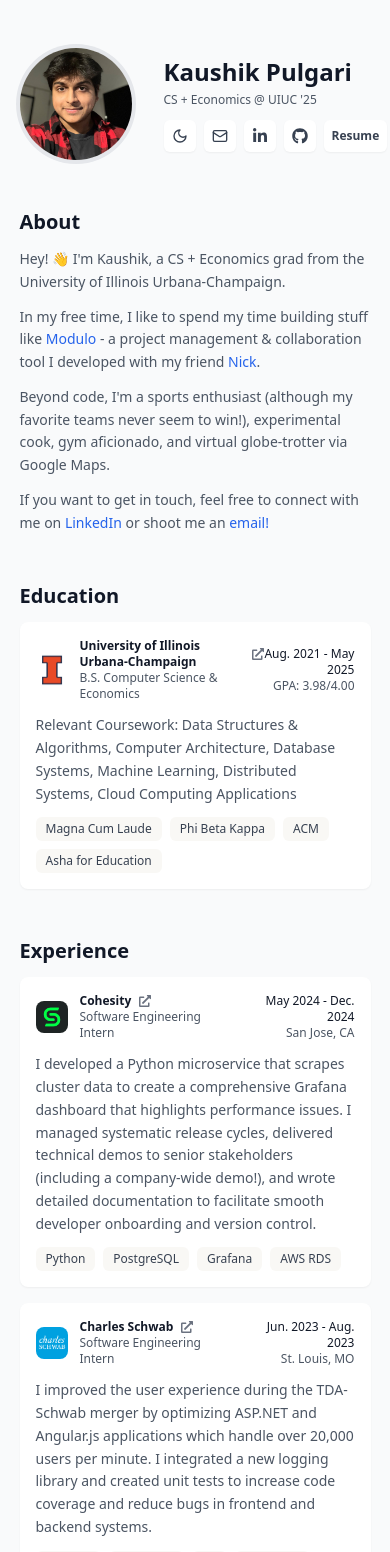
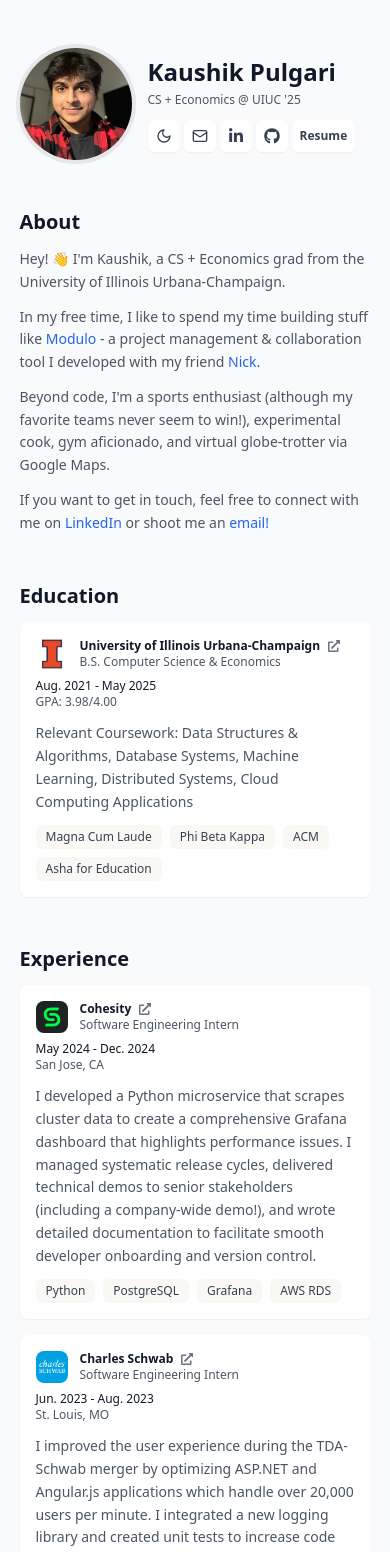
Before and after one commit to kpulgari/kpulgari.github.io, a React (Vite) app: page / in a window 390 px wide. Shown: the top 1552 px of the page. Built offline with nearby package versions, Linux system fonts and the light colour scheme.

Commit message:
UI Fixes pt2

```diff
--- a/src/page.jsx
+++ b/src/page.jsx
@@ -79,6 +79,7 @@ const projects = [
         <a
           href="https://kpulgari.com/magellan/"
           target="_blank"
+          rel="noopener noreferrer"
           className="hover:underline underline-offset-2"
         >
           <FaExternalLinkAlt className="w-3 h-3"></FaExternalLinkAlt>
@@ -97,6 +98,7 @@ const projects = [
         <a
           href="https://projectmodulo.com/"
           target="_blank"
+          rel="noopener noreferrer"
           className="hover:underline underline-offset-2"
         >
           <FaExternalLinkAlt className="w-3 h-3"></FaExternalLinkAlt>
@@ -115,6 +117,7 @@ const projects = [
         <a
           href="https://github.com/kpulgari/smart-shopper"
           target="_blank"
+          rel="noopener noreferrer"
           className="hover:underline underline-offset-2"
         >
           <FaGithub className="w-4 h-4"></FaGithub>
@@ -140,6 +143,7 @@ const projects = [
         <a
           href="https://github.com/kpulgari/ifi-terminal"
           target="_blank"
+          rel="noopener noreferrer"
           className="hover:underline underline-offset-2"
         >
           <FaGithub className="w-4 h-4"></FaGithub>
@@ -158,6 +162,7 @@ const projects = [
         <a
           href="https://github.com/kpulgari/linking-wikipedia-pages"
           target="_blank"
+          rel="noopener noreferrer"
           className="hover:underline underline-offset-2"
         >
           <FaGithub className="w-4 h-4"></FaGithub>
@@ -175,10 +180,11 @@ const Page = () => {
   return (
     <main className="flex flex-col items-center bg-gray-50 dark:bg-gray-900 min-h-screen">
       <section className="lg:w-1/2 md:w-3/4 w-[90%] mt-12">
-        <div className="w-full flex flex-row lg:justify-center md:justify-center justify-left items-center lg:space-x-10 md:space-x-10 space-x-8">
+        <div className="w-full flex flex-row lg:justify-center md:justify-center justify-left items-center space-x-4 md:space-x-8 lg:space-x-10">
           <img
             src={kpulgari}
             className="rounded-full lg:w-36 lg:h-36 md:w-36 md:h-36 w-28 h-28 ring-4 ring-gray-200 dark:ring-gray-800"
+            alt="Kaushik Pulgari"
           ></img>
           <div className="text-left space-y-3">
             <div className="space-y-1">
@@ -189,7 +195,7 @@ const Page = () => {
                 {"CS + Economics @ UIUC '25"}
               </p>
             </div>
-            <div className="flex flex-row items-center justify-left space-x-2">
+            <div className="flex flex-row items-center justify-left space-x-1 sm:space-x-2">
               <ThemeToggle></ThemeToggle>
               {buttons.map((button, index) => (
                 <a
@@ -228,6 +234,7 @@ const Page = () => {
                 <a
                   href="https://projectmodulo.com/"
                   target="_blank"
+                  rel="noopener noreferrer"
                   className="text-blue-600 dark:text-blue-400 hover:underline underline-offset-2 font-medium"
                 >
                   Modulo
@@ -238,6 +245,7 @@ const Page = () => {
                 <a
                   href="https://nicktrapp.com/"
                   target="_blank"
+                  rel="noopener noreferrer"
                   className="text-blue-600 dark:text-blue-400 hover:underline underline-offset-2 font-medium"
                 >
                   Nick
@@ -256,6 +264,7 @@ const Page = () => {
                 <a
                   href="http://linkedin.com/in/kpulgari/"
                   target="_blank"
+                  rel="noopener noreferrer"
                   className="text-blue-600 dark:text-blue-400 hover:underline underline-offset-2 font-medium"
                 >
                   LinkedIn
@@ -264,6 +273,7 @@ const Page = () => {
                 <a
                   href="mailto:kaushikpulgari@yahoo.com"
                   target="_blank"
+                  rel="noopener noreferrer"
                   className="text-blue-600 dark:text-blue-400 hover:underline underline-offset-2 font-medium"
                 >
                   email!
@@ -281,7 +291,7 @@ const Page = () => {
           </h2>
           <div className="bg-white dark:bg-gray-800 rounded-lg p-4 shadow-sm hover:shadow-md transition-shadow duration-200">
             <div className="flex flex-col space-y-3">
-              <div className="justify-between w-full flex items-center">
+              <div className="flex flex-col md:flex-row md:justify-between w-full md:items-start">
                 <div>
                   <div className="flex flex-row space-x-3 items-center">
                     <img
@@ -295,6 +305,7 @@ const Page = () => {
                         <a
                           href="https://illinois.edu"
                           target="_blank"
+                          rel="noopener noreferrer"
                           className="text-gray-500 hover:text-gray-700 dark:text-gray-400 dark:hover:text-gray-300"
                         >
                           <FaExternalLinkAlt className="w-3 h-3"></FaExternalLinkAlt>
@@ -306,7 +317,7 @@ const Page = () => {
                     </div>
                   </div>
                 </div>
-                <div className="text-right">
+                <div className="text-left md:text-right mt-2 md:mt-0">
                   <div className="text-xs lg:text-sm md:text-sm font-medium text-gray-900 dark:text-white">
                     Aug. 2021 - May 2025
                   </div>
@@ -316,9 +327,9 @@ const Page = () => {
                 </div>
               </div>
               <div className="text-sm text-gray-600 dark:text-gray-300 leading-relaxed">
-                Relevant Coursework: Data Structures & Algorithms, Computer
-                Architecture, Database Systems, Machine Learning, Distributed
-                Systems, Cloud Computing Applications
+                Relevant Coursework: Data Structures & Algorithms, Database
+                Systems, Machine Learning, Distributed Systems, Cloud Computing
+                Applications
               </div>
               <div className="flex-wrap flex flex-row gap-2">
                 <div className="bg-lightAccent/10 dark:bg-gray-200/10 px-2.5 py-1 font-medium rounded-md text-xs text-gray-700 dark:text-gray-300">
@@ -351,7 +362,7 @@ const Page = () => {
                 className="bg-white dark:bg-gray-800 rounded-lg p-4 shadow-sm hover:shadow-md transition-shadow duration-200"
               >
                 <div className="flex flex-col space-y-3">
-                  <div className="justify-between w-full flex items-center">
+                  <div className="flex flex-col md:flex-row md:justify-between w-full md:items-start">
                     <div>
                       <div className="flex flex-row space-x-3 items-center">
                         {w["image"]}
@@ -361,6 +372,7 @@ const Page = () => {
                             <a
                               href={w["link"]}
                               target="_blank"
+                              rel="noopener noreferrer"
                               className="text-gray-500 hover:text-gray-700 dark:text-gray-400 dark:hover:text-gray-300"
                             >
                               <FaExternalLinkAlt className="w-3 h-3"></FaExternalLinkAlt>
@@ -372,7 +384,7 @@ const Page = () => {
                         </div>
                       </div>
                     </div>
-                    <div className="text-right">
+                    <div className="text-left md:text-right mt-2 md:mt-0">
                       <div className="text-xs lg:text-sm md:text-sm font-medium text-gray-900 dark:text-white">
                         {w["dates"]}
                       </div>
@@ -385,9 +397,9 @@ const Page = () => {
                     {w["description"]}
                   </div>
                   <div className="flex-wrap flex flex-row gap-2">
-                    {w["tags"].map((tag, index) => (
+                    {w["tags"].map((tag, tagIndex) => (
                       <div
-                        key={index}
+                        key={tagIndex}
                         className="bg-lightAccent/10 dark:bg-gray-200/10 px-2.5 py-1 font-medium rounded-md text-xs text-gray-700 dark:text-gray-300"
                       >
                         {tag}
@@ -414,12 +426,15 @@ const Page = () => {
               <div className="lg:h-56 md:h-80 h-64 flex items-center justify-center overflow-hidden">
                 <img
                   src={project.screenshot}
+                  alt={`${project.name} screenshot`}
                   className="h-full w-full object-cover"
                 />
               </div>
               <div className="flex flex-col p-4 space-y-3">
                 <div className="flex items-center justify-between">
-                  <h3 className="font-bold text-lg">{project["name"]}</h3>
+                  <h3 className="font-bold text-lg text-gray-900 dark:text-white">
+                    {project["name"]}
+                  </h3>
                 </div>
                 <p className="text-sm text-gray-600 dark:text-gray-300 leading-relaxed">
                   {project["description"]}
```
